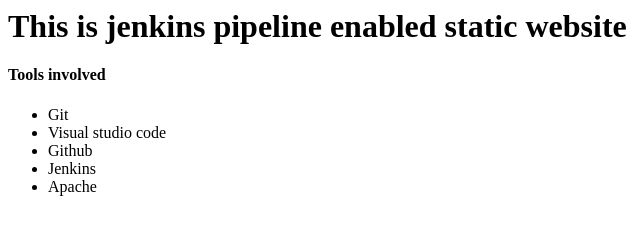
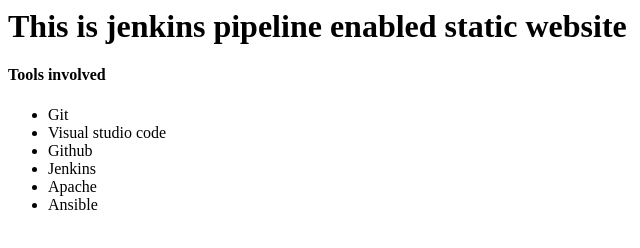
Before and after one commit to VictorMajumder/static-web-site-, a plain HTML site: page index.html in a window 1280 px wide. Shown: the full height of the page, 0-640 px from the left. Drawn offline with Linux system fonts and the light colour scheme.

Commit message:
commit-3

```diff
--- a/index.html
+++ b/index.html
@@ -11,6 +11,7 @@
                 <li>Github</li>
                 <li>Jenkins</li>
                 <li>Apache</li>
+                <li>Ansible</li>
             </ul>
     </body>
 </html>
```
